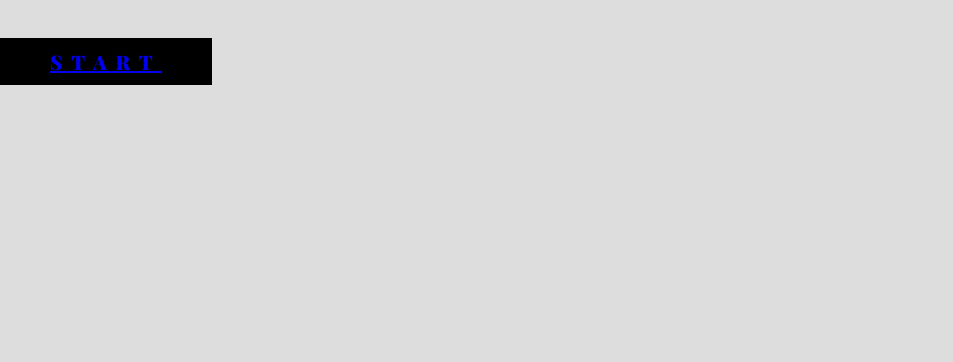
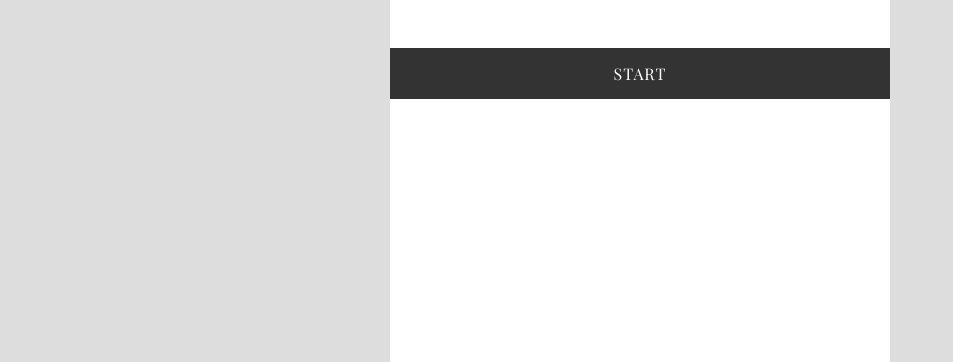
Before and after one commit to tomrishworth/which-nz-native-tree, a plain HTML site: page index.html in a window 1280 px wide. Shown: the part 438-800 px from the top of the page, without its empty margins (0-953 px from the left). Drawn offline with nearby package versions, Linux system fonts and the light colour scheme; a web font is replaced by a local one.

Commit message:
More progress

```diff
--- a/css/style.css
+++ b/css/style.css
@@ -1201,13 +1201,17 @@ textarea {
 
 .btn {
   border-radius: 0;
-  background: #000;
-  font-weight: 900;
-  letter-spacing: 9px;
+  background: #333;
+  font-weight: 500;
+  letter-spacing: 1px;
   text-transform: uppercase;
   border: none;
-  font-size: 20px;
-  padding: 10px 50px; }
+  font-size: 16px;
+  padding: 15px 20px;
+  color: #fff;
+  text-decoration: none; }
+  .btn:hover {
+    background: #000; }
 
 body {
   background-color: #ddd;
@@ -1247,6 +1251,10 @@ body {
 
 .actions {
   background: green; }
+  .actions .btn {
+    -webkit-box-flex: 1;
+        -ms-flex: auto;
+            flex: auto; }
 
 .option:nth-child(2) {
   -webkit-animation-delay: 100ms !important;
--- a/index.html
+++ b/index.html
@@ -9,7 +9,7 @@
   <link rel="stylesheet" href="css/style.css">
 </head>
 <body>
-    <div class="container text-center">
+    <div class="app-container center">
         <div class="flex justify-center">
             <img class="img-responsive" src="images/flower.png">
         </div>
```
Also changed, not shown: 1 other file.
